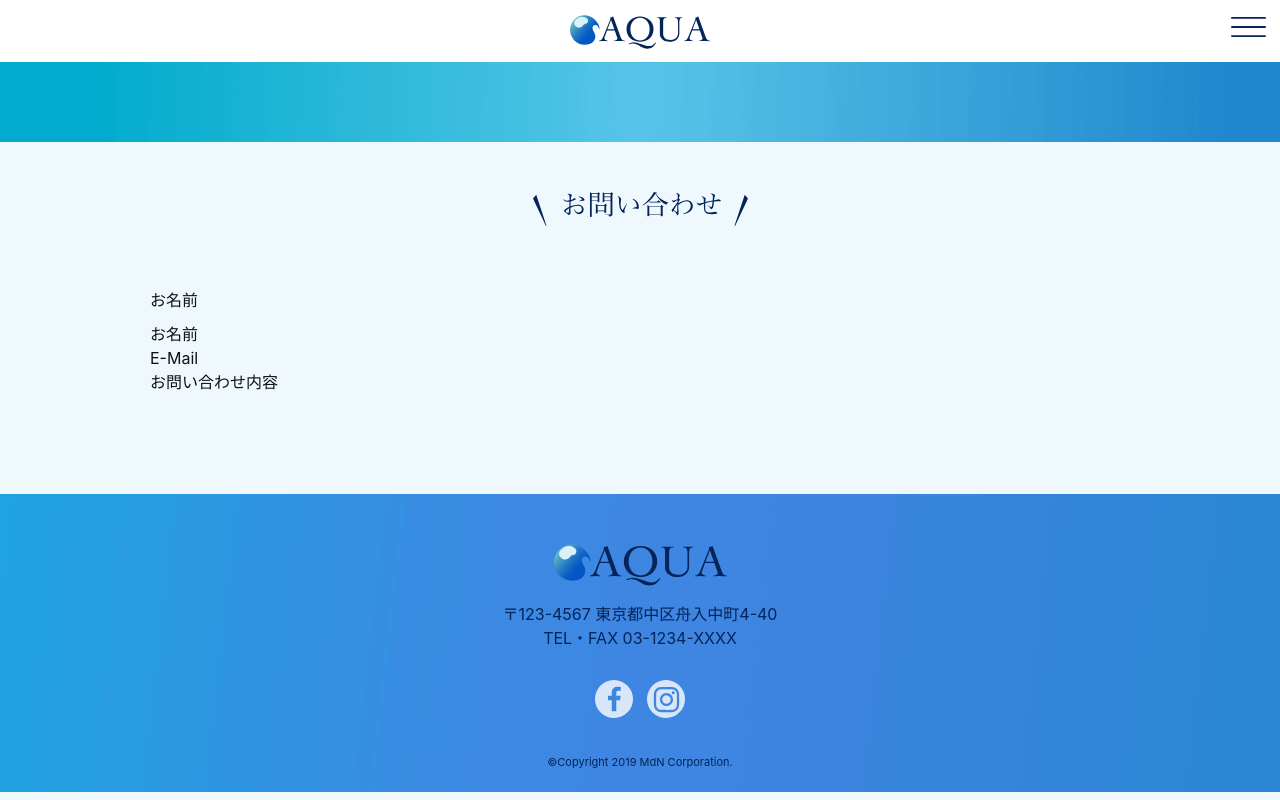
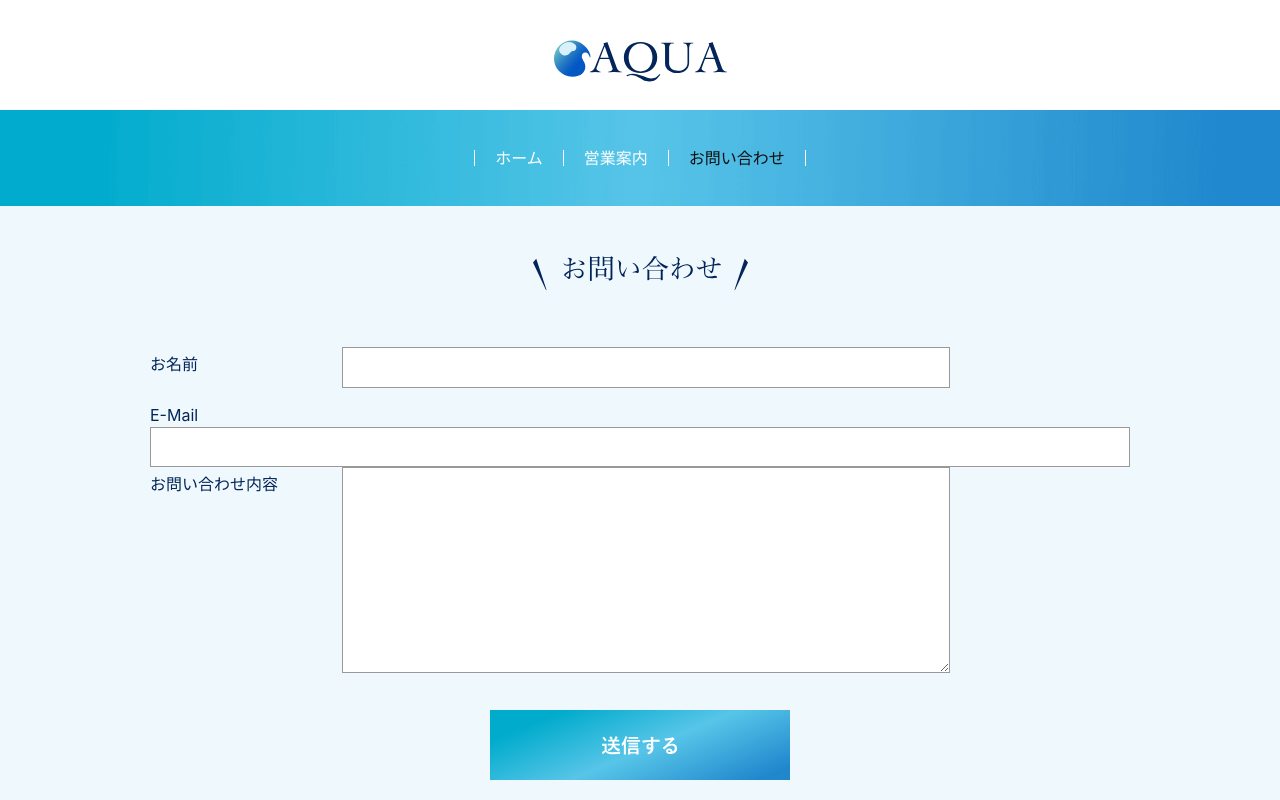
Before and after one commit to tomohi-git/J2A108, a plain HTML site: page lesson7/contact/index.html in a window 1280 px wide. Shown: the top 800 px of the page. Drawn offline with Linux system fonts and the light colour scheme.

Commit message:
Add files via upload

```diff
--- a/lesson6/css/style.css
+++ b/lesson6/css/style.css
@@ -36,7 +36,7 @@ p {
 }
 
 ul {
-  margin: 1em;
+  margin: 1em 0;
   padding: 0;
   list-style: none;
 }
--- a/lesson7/contact/index.html
+++ b/lesson7/contact/index.html
@@ -1,25 +1,28 @@
 <!DOCTYPE html>
 <html lang="ja">
   <head>
-  <meta charset="utf-8">
+    <meta charset="utf-8" />
     <!-- ページタイトル -->
     <title>お問い合わせ - Aqua</title>
     <!-- ページのキーワード -->
-  <meta name="keywords" content="お問い合わせ,Aqua,水族館,魚,東京都 ">
+    <meta name="keywords" content="お問い合わせ,Aqua,水族館,魚,東京都 " />
     <!-- デスクリプション：ページの説明 -->
-  <meta name="description" content="Aquaのお問い合わせページです。">
+    <meta name="description" content="Aquaのお問い合わせページです。" />
     <!-- レスポンシブ対応するための記述 -->
-  <meta name="viewport" content="width=device-width, initial-scale=1, shrink-to-fit=no">
+    <meta
+      name="viewport"
+      content="width=device-width, initial-scale=1, shrink-to-fit=no"
+    />
     <!-- 電話番号らしき数字を自動でリンクにしないための記述 -->
-  <meta name="format-detection" content="telephone=no">
+    <meta name="format-detection" content="telephone=no" />
     <!-- ファビコン：お気に入りで表示されるアイコン -->
-  <link rel="shortcut icon" href="../img/favicon.ico">
+    <link rel="shortcut icon" href="../img/favicon.ico" />
     <!-- スマートフォン、タブレットで使用されるアイコン -->
-  <link rel="apple-touch-icon" href="../img/apple-touch-icon.png">
+    <link rel="apple-touch-icon" href="../img/apple-touch-icon.png" />
     <!-- リセットCSSの読み込み -->
-  <link rel="stylesheet" href="../css/normalize.css">
+    <link rel="stylesheet" href="../css/normalize.css" />
     <!-- スタイルの読み込み -->
-  <link rel="stylesheet" href="../css/style.css">
+    <link rel="stylesheet" href="../css/style.css" />
   </head>
   <body>
     <!-- ヘッダー -->
@@ -27,11 +30,11 @@
       <!-- ロゴ -->
       <h1 class="logo">
         <a href="../index.html">
-        <img src="../img/logo.svg" alt="Aqua">
+          <img src="../img/logo.svg" alt="Aqua" />
         </a>
       </h1>
       <!-- ナビゲーション用チェックボックス ※ブラウザ上は表示されません -->
-    <input type="checkbox" name="navToggle" id="navToggle" class="nav-toggle">
+      <input type="checkbox" name="navToggle" id="navToggle" class="nav-toggle"/>
       <!-- ナビゲーション用ハンバーガーボタン -->
       <label for="navToggle" class="btn-burger"></label>
       <!-- ナビゲーション -->
@@ -49,40 +52,49 @@
       <!-- セクション（お問い合わせ） -->
       <section class="section">
         <h2 class="heading-section">
-        <img src="img/ttl_contact.svg" alt="お問い合わせフォーム">
+          <img src="img/ttl_contact.svg" alt="お問い合わせフォーム" />
         </h2>
         <!-- フォーム -->
         <form action="">
+          <!-- お名前 -->
           <div class="form-group">
+            <!-- 項目名 -->
             <label for="yourName" class="form-label">お名前</label>
+            <div class="form-col">
+              <!-- 入力欄：テキスト -->
+              <input type="text" name="お名前" id="yourName" />
+            </div>
+          </div>
+          <!-- E-Mail -->
+          <div class="for-group">
+            <!-- 項目名 -->
+            <label for="yourEmail" class="form-label">E-Mail</label>
+            <div class="form-col">
+              <!-- 入力欄：email -->
+              <input type="email" name="E-Mail" id="yourEmail" />
+            </div>
           </div>
 
-      <!-- お名前 -->
-      <div>
+          <!-- お問い合わせ内容 -->
+          <div class="form-group">
             <!-- 項目名 -->
-        <label>お名前</label>
-        <!-- 入力欄：テキスト -->
-
+            <label for="yourInquiry" class="form-label">お問い合わせ内容</label>
+            <div class="form-col">
+              <!-- 入力欄：テキストエリア -->
+              <textarea
+                name="お問い合わせ内容"
+                id="yourInquiry"
+                cols="30"
+                rows="10"
+              ></textarea>
             </div>
-      <!-- E-Mail -->
-      <div>
-        <!-- 項目名 -->
-        <label>E-Mail</label>
-        <!-- 入力欄：email -->
-
-      </div>
-      <!-- お問い合わせ内容 -->
-      <div>
-        <!-- 項目名 -->
-        <label>お問い合わせ内容</label>
-        <!-- 入力欄：テキストエリア -->
-
           </div>
           <!-- 送信ボタン -->
-      <div>
-
+          <div class="form-btn">
+            <button type="submit">
+              <img src="../img/btn_send.svg" alt="送信する" />
+            </button>
           </div>
-
         </form>
         <!-- フォームここまで -->
       </section>
@@ -94,19 +106,21 @@
       <!-- フッターロゴ -->
       <p class="footer-logo">
         <a href="../index.html">
-        <img src="../img/logo.svg" alt="AQUA">
+          <img src="../img/logo.svg" alt="AQUA" />
         </a>
       </p>
       <!-- 連絡先 -->
-    <address class="footer-address">〒123-4567 東京都中区舟入中町4-40<br>
-      TEL・FAX 03-1234-XXXX</address>
+      <address class="footer-address">
+        〒123-4567 東京都中区舟入中町4-40<br />
+        TEL・FAX 03-1234-XXXX
+      </address>
       <!-- SNSのリンクボタン -->
       <div class="footer-sns">
         <a href="" target="_blank">
-        <img src="../img/btn_facebook.svg" alt="facebook">
+          <img src="../img/btn_facebook.svg" alt="facebook" />
         </a>
         <a href="" target="_blank">
-        <img src="../img/btn_instagram.svg" alt="instagram">
+          <img src="../img/btn_instagram.svg" alt="instagram" />
         </a>
       </div>
       <!-- コピーライト -->
--- a/lesson7/css/style.css
+++ b/lesson7/css/style.css
@@ -1,11 +1,13 @@
 @charset "utf-8";
 /* 初期スタイル調整 */
+
 * {
   -webkit-box-sizing: border-box;
   box-sizing: border-box;
 }
 
 /* body全体の初期スタイル調整 */
+
 body {
   font-size: 16px;
   line-height: 1.5;
@@ -15,67 +17,85 @@ body {
 }
 
 /* 各要素の初期スタイル調整 */
+
 h1, h2, h3 {
   margin-top: 0;
   margin-bottom: 30px;
   line-height: 1.2;
 }
+
 a {
   color: #032559;
   text-decoration: none;
 }
+
 a:hover {
   color: #032559;
   text-decoration: underline;
 }
+
 p {
   margin-top: 0;
   margin-bottom: 1em;
 }
+
 ul {
   margin: 1em 0;
   padding: 0;
   list-style: none;
 }
+
 figure {
   margin: 0;
 }
+
 img {
   max-width: 100%;
   height: auto;
 }
+
 address {
   font-style: normal;
 }
+
 /* ---------- 初期スタイル調整 ここまで ---------- */
 
 /* --------------------------------------------------
   共通部分のスタイル指定
 -------------------------------------------------- */
+
 /* ヘッダー */
+
 .header {
   position: relative;
   /* メニューボタンの絶対配置の基準となる */
   padding: 15px 0 0;
   background-color: #fff;
 }
+
 /* ロゴ */
+
 .logo {
   width: 140px;
   margin: 0 auto;
   /* 左右中央揃えに配置 */
   padding-bottom: 5px;
 }
+
 /* ナビゲーション用チェックボックス */
+
 /* --------------------
   チェックボックスでメニュー項目の表示／非表示を切り替える。
   ブラウザ上にはチェックボックスを表示したくないため、
   「display: none;」で非表示にしている。
   -------------------- */
+
 .nav-toggle {
   display: none;
 }
+
 /* ハンバーガーボタン */
+
 .btn-burger {
   position: absolute;
   /* 親要素（.header）を基準に絶対配置 */
@@ -92,54 +112,71 @@ address {
   cursor: pointer;
   /* カーソルの形状を指定 */
 }
+
 /* メニューが開いたときの、ハンバーガーボタンの画像を指定 */
+
 .nav-toggle:checked~.btn-burger {
   background: url("../img/close.svg") center center / 26px 26px no-repeat;
 }
+
 /* ナビゲーション */
+
 .nav {
   padding-top: 10px;
   background: url("../img/nav_bg.png") center center / cover no-repeat;
 }
+
 .nav-list {
   display: none;
   /* 最初はメニュー（ul要素）を非表示にしておく指定 */
   margin: 0;
   padding-bottom: 10px;
 }
+
 .nav-list li {
   margin: 0;
   padding: 10px;
 }
+
 .nav-list a {
   display: block;
   /* ブロックレベルで扱い、縦並びに表示している */
   color: #fff;
 }
+
 /* メニューが開いたとき、<ul>を表示する */
+
 .nav-toggle:checked~.nav .nav-list {
   display: block;
 }
+
 /* ----------ナビゲーションのスタイル指定 ここまで---------- */
 
 /* セクション */
+
 .section {
   max-width: 1000px;
   margin: 50px auto;
   padding: 0 10px;
 }
+
 /* 見出し（h2） */
+
 .heading-section {
   text-align: center;
 }
+
 /* トップページ横並び要素の見出し（h3） */
+
 .heading-topic {
   margin-bottom: 10px;
   font-size: 20px;
   text-align: center;
   color: #032559;
 }
+
 /* フッター全体 */
+
 .footer {
   padding: 40px 0 30px;
   color: #032559;
@@ -147,33 +184,44 @@ address {
   background: url("../img/footer_bg.png") center center / cover no-repeat;
   /* 背景画像の指定 */
 }
+
 /* フッターロゴ */
+
 .footer-logo {
   margin-bottom: 10px;
 }
+
 /* 連絡先 */
+
 .footer-address {
   margin: 10px 0;
 }
+
 /* SNSのリンクボタン */
+
 .footer-sns {
   margin: 20px 0;
   text-align: center;
   /* 中身を左右中央揃えで配置 */
 }
+
 .footer-sns a {
   display: inline-block;
   /* インラインの性質を保ちながら、ブロックレベルの性質を加えている。 */
   margin: 0 5px;
 }
+
 .footer-sns img {
   vertical-align: middle;
   /* 垂直方向中央揃えで配置*/
 }
+
 /* コピーライト */
+
 .copyright {
   margin: 0;
 }
+
 .copyright small {
   font-size: 11px;
 }
@@ -181,20 +229,26 @@ address {
 /* --------------------------------------------------
   トップページ
 -------------------------------------------------- */
+
 /* メインイメージ */
+
 .top {
-    height: 200px;
+  height: 200px;
   margin-bottom: 50px;
   background: url("../img/top.jpg") center bottom / cover no-repeat;
 }
+
 /* 横並び要素（幅768px未満では縦並びで配置される） */
+
 .col {
   max-width: 300px;
   margin: 0 auto 50px;
 }
+
 .col-image {
   margin-bottom: 10px;
 }
+
 .col p {
   margin-bottom: 0;
 }
@@ -202,43 +256,55 @@ address {
 /* --------------------------------------------------
   営業案内
 -------------------------------------------------- */
+
 /* 営業時間 */
+
 .open-time {
   text-align: center;
 }
+
 .open-time-list {
   display: inline-block;
   margin: 0 0 0 30px;
   list-style: disc;
   text-align: left;
 }
+
 /* 入場料（テーブル） */
+
 /* テーブル全体への指定 */
+
 .price-table {
   width: 100%;
   border-collapse: collapse;
   font-size: 12px;
   /* テーブルの境界線が重ねて表示する */
+}
 
-}
 /* <thead>に対する指定 */
+
 .price-table thead {
   color: #fff;
   background-color: #4184e2;
 }
+
 /* <th>と<td>に対する指定 */
-.price-table th,
-.price-table td {
+
+.price-table th, .price-table td {
   padding: 20px 15px;
   font-weight: 500;
   border: 1px solid #707070;
 }
+
 /* <tbody>内の<th>に対する指定 */
-.price-table tbody th{
+
+.price-table tbody th {
   text-align: left;
   background-color: #fff;
 }
+
 /* <tbody>内の<td>に対する指定 */
+
 .price-table tbody td {
   background-color: #fff;
 }
@@ -246,42 +312,56 @@ address {
 /* --------------------------------------------------
   お問い合わせフォーム
 -------------------------------------------------- */
+
 /* フォームの3つのブロックに対する指定 */
+
 .form-group {
   margin-bottom: 20px;
 }
+
 /* 項目名に対する指定 */
+
 .form-label {
   display: block;
   margin-bottom: 10px;
+  color: #032559;
+}
 
+/* 送信ボタンを囲む<div>に対する指定 */
 
+.form-btn {
+  margin: 30px 0;
+  text-align: center;
 }
-/* 送信ボタンを囲む<div>に対する指定 */
-.form-btn {
 
-
-}
 /* 入力欄に対する指定 */
 
-
-
-
+input[type="text"], input[type="email"], textarea {
+  width: 100%;
+  padding: 10px;
+  border: 1px solid #999;
+}
 
 /* 入力欄が:focus（入力状態）のとき */
 
-
-
+input[type="text"]:focus, input[type="email"]:focus, textarea:focus {
+  border-color: #032559;
+  outline: none;
+}
 
 /* 送信ボタン */
 
-
-
-
+button[type="submit"] {
+  background: none;
+  border: none;
+  cursor: pointer;
+}
 
 /* 送信ボタンが:hoverのとき */
 
-
+button[type="submit"]:hover {
+  opacity: 0.65;
+}
 
 /* --------------------------------------------------
   幅768px未満のスタイル指定 ここまで
@@ -290,21 +370,22 @@ address {
 /* --------------------------------------------------
   幅768px以上のスタイル指定 ここから
 -------------------------------------------------- */
+
 @media screen and (min-width: 768px) {
   /* ヘッダー */
   .header {
-
+    padding: 40px 0 0;
   }
   /* ロゴ */
   .logo {
-
-
-
-
+    width: auto;
+    margin: 0 0 20px;
+    padding: 0;
+    text-align: center;
   }
   /* ハンバーガーボタン */
   .btn-burger {
-
+    display: none;
     /* 768px以上では使用しない */
   }
   /* ナビゲーション */
@@ -313,16 +394,16 @@ address {
   }
   .nav-list {
     /* flexbox（横並びにする要素の親に指定） */
-
+    display: flex;
     /* フレックスアイテムを主軸方向（横方向）中央揃えで配置 */
-
+    justify-content: center;
     /* フレックスアイテムを交差軸方向（縦方向）中央揃えで配置 */
-
+    align-items: center;
     padding: 0;
   }
   .nav-list li {
     /* フレックスアイテムに対する指定 */
-
+    flex: 0 1 auto;
     padding: 0 20px;
     line-height: 1;
     border-right: 1px solid #fff;
@@ -334,7 +415,7 @@ address {
   }
   /* 幅768px未満でメニューを開いた状態から、ウィンドウ幅を768px以上に広げたとき、メニューにflexboxを適用して<li>を横並び表示に切り替える */
   .nav-toggle:checked~.nav .nav-list {
-
+    display: flex;
   }
   /* セクション */
   .section {
@@ -362,13 +443,13 @@ address {
   /* 横並び */
   .row {
     /* flexbox（横並びにする要素の親に指定） */
-
-
+    display: flex;
+    justify-content: space-between;
   }
   /* 横並び要素 */
   .col {
     /* フレックスアイテムに対する指定 */
-
+    flex: 0 1 32%;
     margin: 0;
   }
   /* --------------------------------------------------
@@ -376,11 +457,11 @@ address {
   -------------------------------------------------- */
   /* 入場料（テーブル） */
   .price-table {
-
+    font-size: 16px;
   }
   /* <th>と<td>に対する指定 */
   .price-table th, .price-table td {
-
+    padding: 20px;
   }
   /* --------------------------------------------------
   お問い合わせフォーム
@@ -388,25 +469,26 @@ address {
   /* フォームの3つのブロックに対する指定 */
   .form-group {
     /* flexbox（横並びにする要素の親に指定） */
-
-
+    display: flex;
+    max-width: 800px;
     /* 横幅の最大値 */
     margin-bottom: 10px;
   }
   /* 項目名に対する指定 */
   .form-label {
     /* フレックスアイテムに対する指定 */
-
-
+    flex: 0 0 12em;
+    max-width: 12em;
     margin: 0;
     padding-top: 5px;
   }
   /* 入力欄を囲む<div>に対する指定 */
   .form-col {
     /* フレックスアイテムに対する指定 */
-
+    flex: 0 1 100%;
   }
 }
+
 /* --------------------------------------------------
   幅768px以上のスタイル指定 ここまで
   -------------------------------------------------- */
```
Also changed, not shown: lesson6/index.html (+17 -2 lines). Lines whose indentation alone changed are shown as unchanged.
